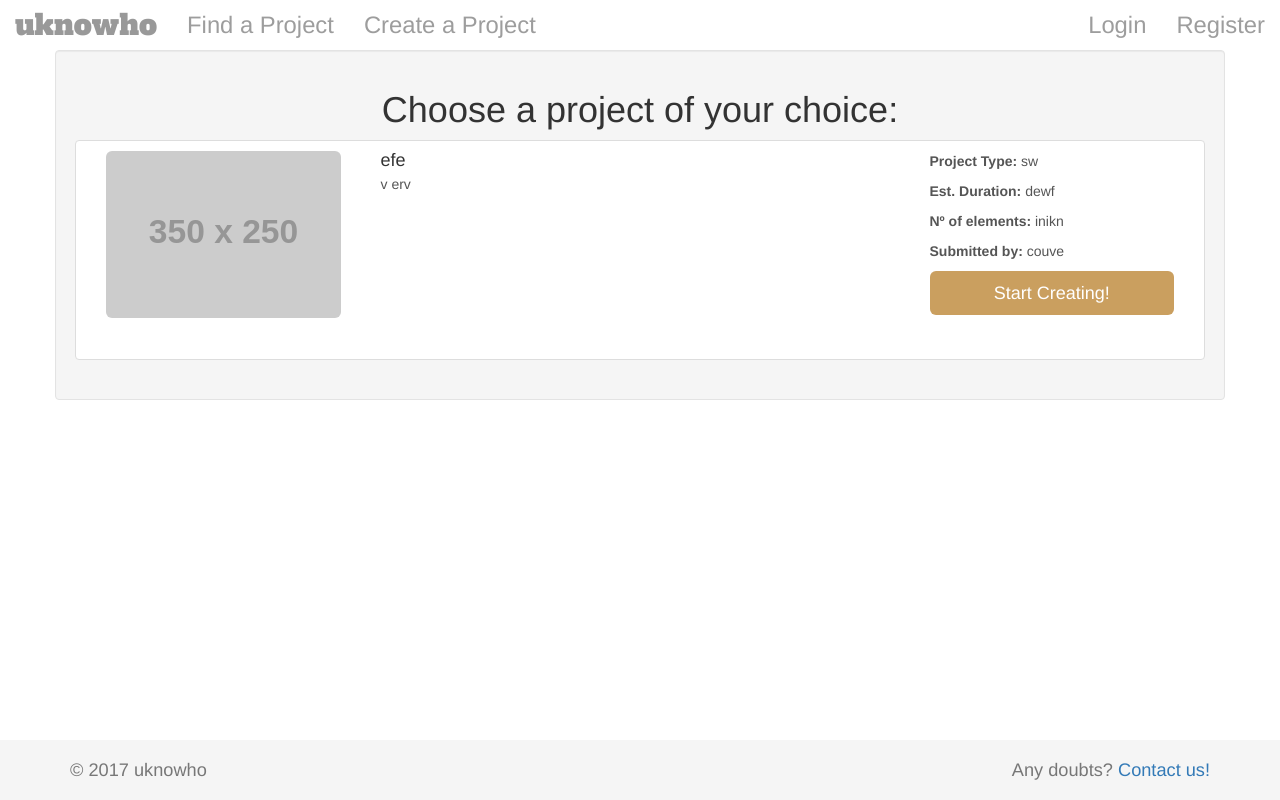
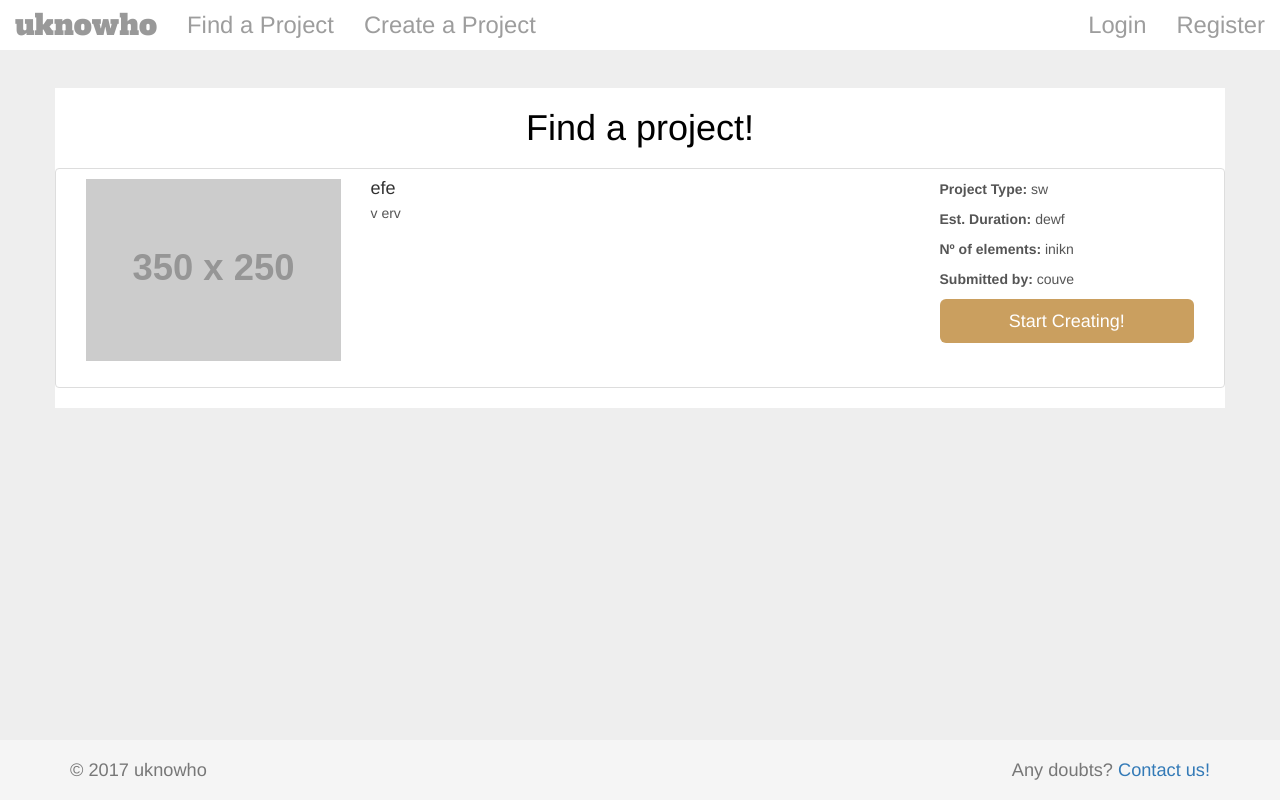
Before and after one commit to Mrrvm/uknowho, a Django app: page /search/sw/ in a window 1280 px wide. Run offline with Django 3.2, Linux system fonts and the light colour scheme; data comes from the database, SQL or seed files in the repository; both versions use the stored data as it was after the commit; grey boxes labelled with a size stand in for pictures from a placeholder-image service; some libraries are stand-ins or nearby versions.

Commit message:
Added images

```diff
--- a/uknowho/projects/static/projects/style.css
+++ b/uknowho/projects/static/projects/style.css
@@ -104,7 +104,6 @@
    outline:0;
    border:none;
    background-color: #CA9F5F;
-   color: white;
   }
 
   .btn:focus {
@@ -185,7 +184,7 @@
 
   @media (min-width: 600px) {
     .loginCtn {
-      margin-top: 13%;
+      margin-top: 11%;
       width: 600px;
     }
   }
@@ -217,10 +216,6 @@
   }
 
 /* DASHBOARD CODE */
-.container{
-  left: 0;
-}
-
 a.list-group-item {
 
     height:auto;
@@ -229,3 +224,25 @@ a.list-group-item {
 a.list-group-item.active small {
     color:#fff;
 }
+
+#dashCtn {
+  left: 0;
+  bottom: 50px;
+  background-color:white;
+  margin-bottom: 7%;
+}
+
+@media (min-width: 600px) {
+    #dashCtn {
+      margin-top: 3%;
+    }
+}
+
+@media (max-width: 600px) {
+    .dashCol {
+      padding: 10px;
+    }
+    .media img {
+      display: block;
+      margin: auto;
+}
--- a/uknowho/projects/templates/projects/dashboard.html
+++ b/uknowho/projects/templates/projects/dashboard.html
@@ -3,37 +3,42 @@
 {% block title%} Dashboard {% endblock %}
 
 {% block body %}
-
-<div class="container">
+<style type="text/css">
+  body {
+    background-color: #eee;
+  }
+</style>
+<div id="dashCtn" class="container">
   <div class="row">
-		<div class="well">
-        <h1 class="text-center" >Choose a project of your choice:</h1>
+      <h1 class="text-center" style="color:black">Find a project!</h1>
+      <div class="row">
+        <div class="col-md-12">
+          <ul>
+            {% for key, value in Project.projectType_CHOICES %}
+            <li>{{value}} </li>
+            {% endfor %}
+          </ul>
+        </div>
+      </div>
       <div class="list-group">
       {% for project in all_projects %}
         <a href="#" class="list-group-item">
-                    <div class="media col-md-3">
-                        <figure class="pull-left">
-                            <img class="media-object img-rounded img-responsive"  src="http://placehold.it/350x250" alt="placehold.it/350x250" >
-                        </figure>
+            <div class="media col-md-3 dashCol">
+              <img style="border-radius: 0;" class="media-object img-rounded img-responsive"  src="http://placehold.it/350x250" alt="placehold.it/350x250" >
             </div>
-                    <div class="col-md-6">
+            <div class="col-md-6 dashCol">
                 <h4 class="list-group-item-heading"> {{project.title}} </h4>
                 <p class="list-group-item-text"> {{project.description}} </p>
             </div>
-                    <div class="col-md-3 text-left">
+            <div class="col-md-3 text-left dashCol">
                 <p> <strong>Project Type:</strong> {{project.projectType}}</p>
                 <p> <strong>Est. Duration:</strong> {{project.duration}}</p>
                 <p> <strong>Nº of elements:</strong> {{project.size}} </p>
                 <p> <strong>Submitted by:</strong> {{project.owner.username}} </p>
-                        <button type="button" class="btn btn-default btn-lg btn-block" href="#"> Start Creating! </button>
+                <button type="button" class="btn btn-default btn-lg btn-block" style="color:white;" href="#"> Start Creating! </button>
             </div>
         </a>
     {% endfor %}
-
-                  </div>
-            </a>
-
-          </div>
     </div>
  	</div>
 </div>
```
Also changed, not shown: uknowho/projects/templates/projects/project_form.html (+4 -4 lines), uknowho/db.sqlite3, uknowho/projects/static/projects/images/icon_music.png (added), uknowho/projects/static/projects/images/icon_sport.png (added). Lines whose indentation alone changed are shown as unchanged.
